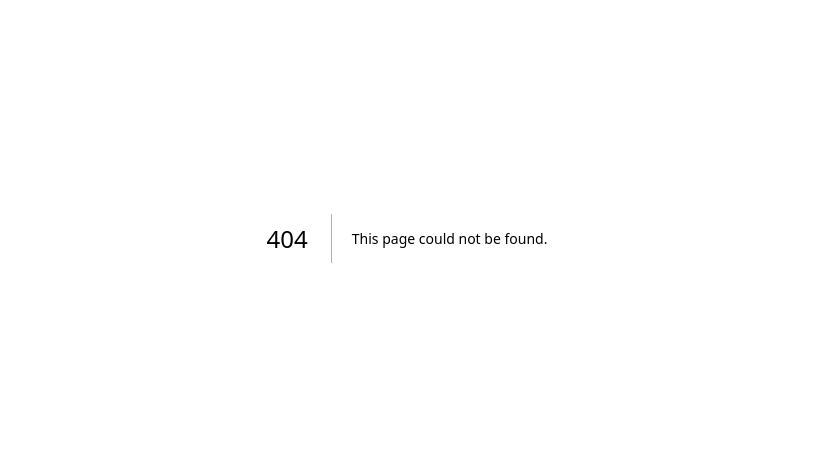
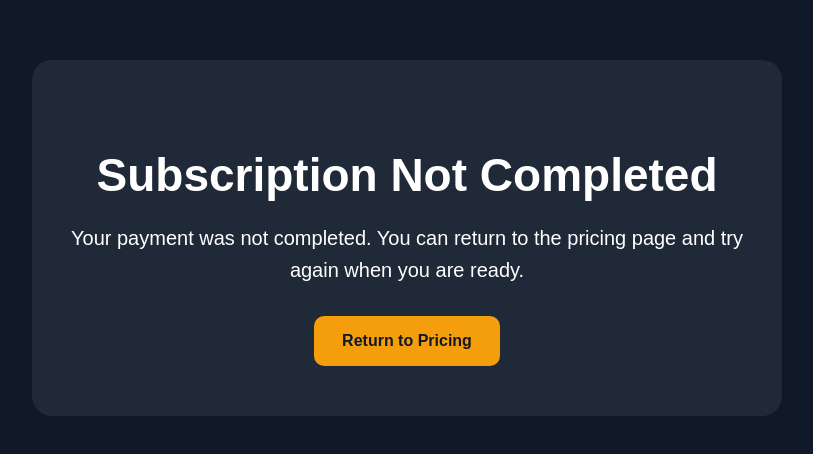
Before and after one commit to paulakotaibe-art/my-music-promotion-secretary, a Next.js app: page /cancel in a window 1280 px wide. Before the commit this address had no page. Shown: the part 162-616 px from the top of the page, without its empty margins (233-1046 px from the left). Built offline with nearby package versions, Linux system fonts and the light colour scheme.

Commit message:
Add cancel page

```diff
--- /dev/null
+++ b/app/cancel/page.js
@@ -0,0 +1,18 @@
+export default function CancelPage() {
+  return (
+    <main className="container">
+      <section className="hero">
+        <h1>Subscription Not Completed</h1>
+
+        <p>
+          Your payment was not completed. You can return to the pricing page
+          and try again when you are ready.
+        </p>
+
+        <a className="button" href="/pricing">
+          Return to Pricing
+        </a>
+      </section>
+    </main>
+  );
+}
```
